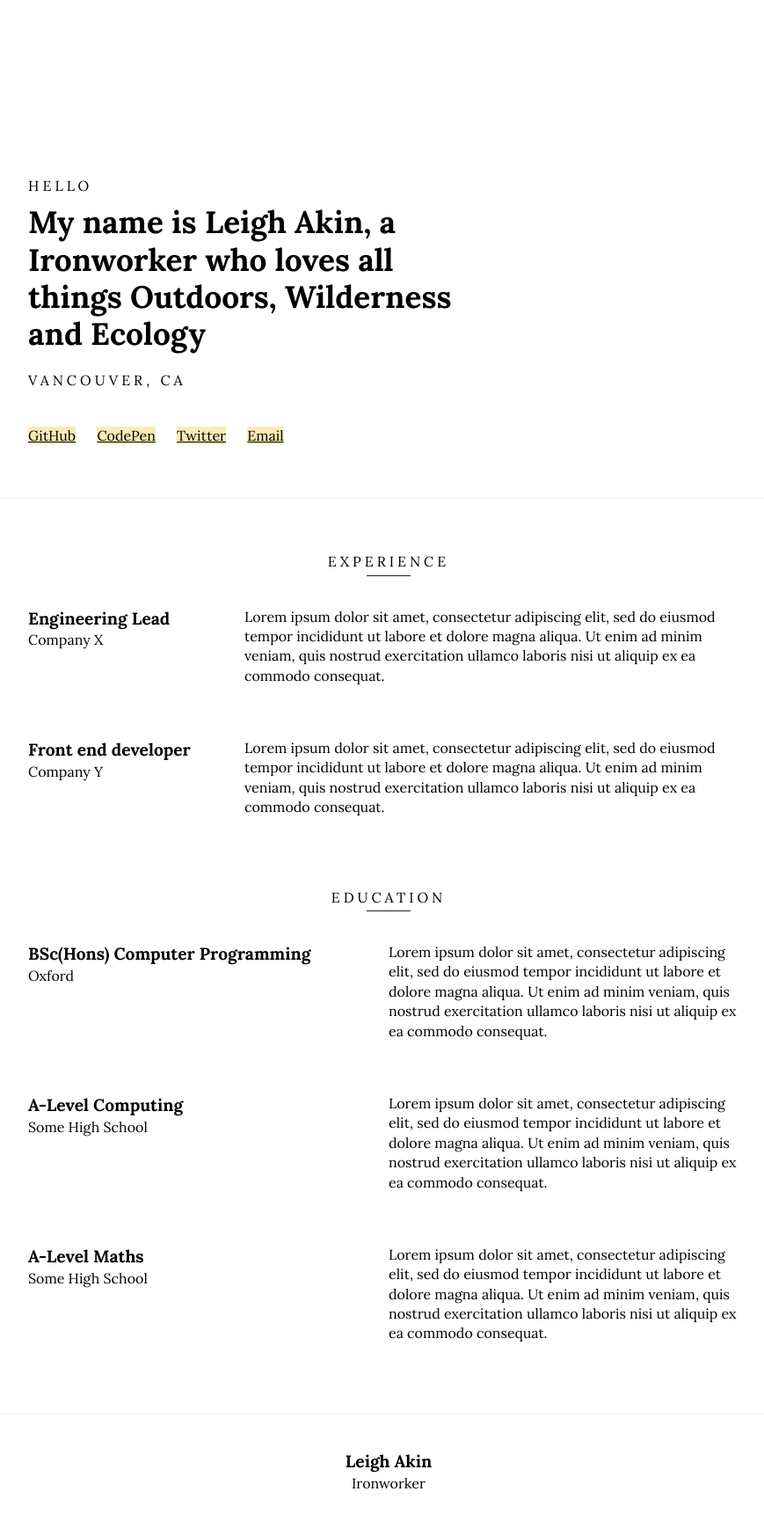
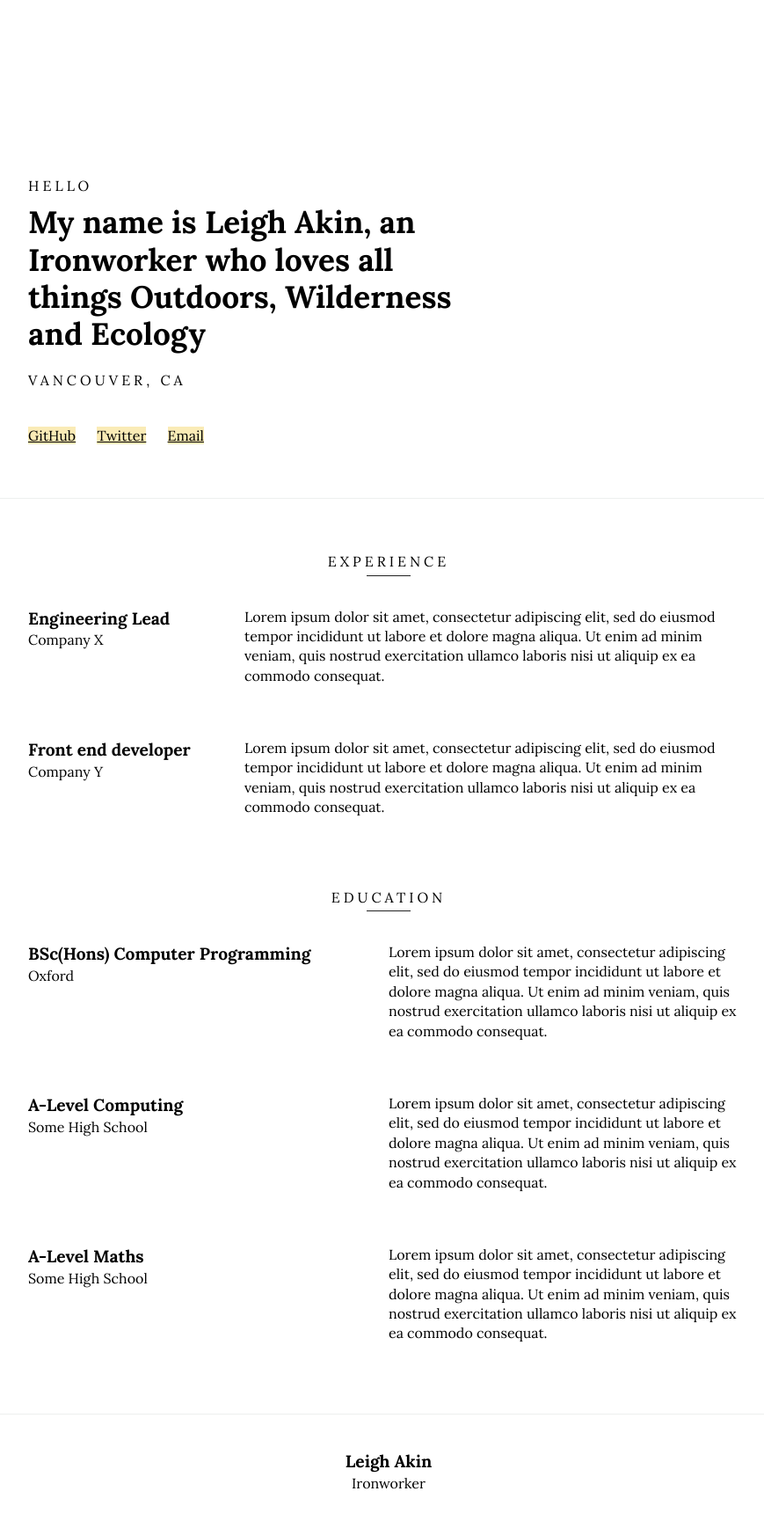
Before and after one commit to LeighAkin/leigh-akin, a Jekyll site: the page built from index.html, in a window 1280 px wide. Shown: the whole page at 88% size, without its empty margins (198-1067 px from the left). Built offline with Jekyll 4.4.1, drawn with Linux system fonts in a browser that asks for light colours.

Commit message:
header edits

```diff
--- a/_includes/header.html
+++ b/_includes/header.html
@@ -2,14 +2,13 @@
     <div class="container">
         <div class="intro">
             <p class="intro__pre">Hello</p>
-            <p class="intro__main">My name is <span>{{ site.name }}</span>, a {{ site.job }} who loves all things {{ site.languages }}</p>
+            <p class="intro__main">My name is <span>{{ site.name }}</span>, an {{ site.job }} who loves all things {{ site.languages }}</p>
             <p class="intro__post">{{ site.location }}</p>
         </div>
 
         {{ if site.github_username or site.codepen_username or site.twitter_username or site.email_address }}
         <div class="social">
             {{ if site.github_username }}<a href="http://github.com/{{ site.github_username }}" target="_blank">GitHub</a>{{ endif }}
-            {{ if site.codepen_username }}<a href="http://codepen.io/{{ site.codepen_username }}" target="_blank">CodePen</a>{{ endif }}
             {{ if site.twitter_username }}<a href="http://twitter.com/{{ site.twitter_username }}" target="_blank">Twitter</a>{{ endif }}
             {{ if site.email_address }}<a href="mailto:{{ site.email_address }}" target="_blank">Email</a>{{ endif }}
         </div>
```
